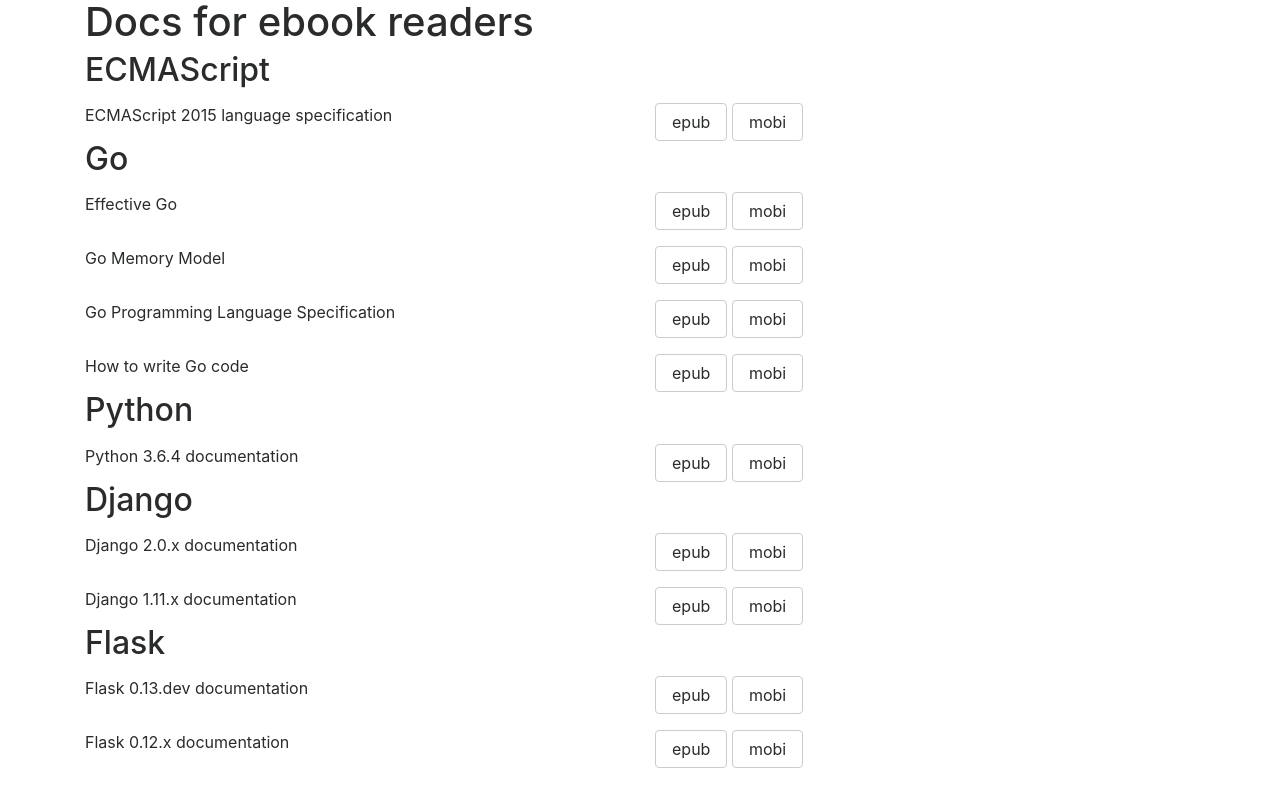
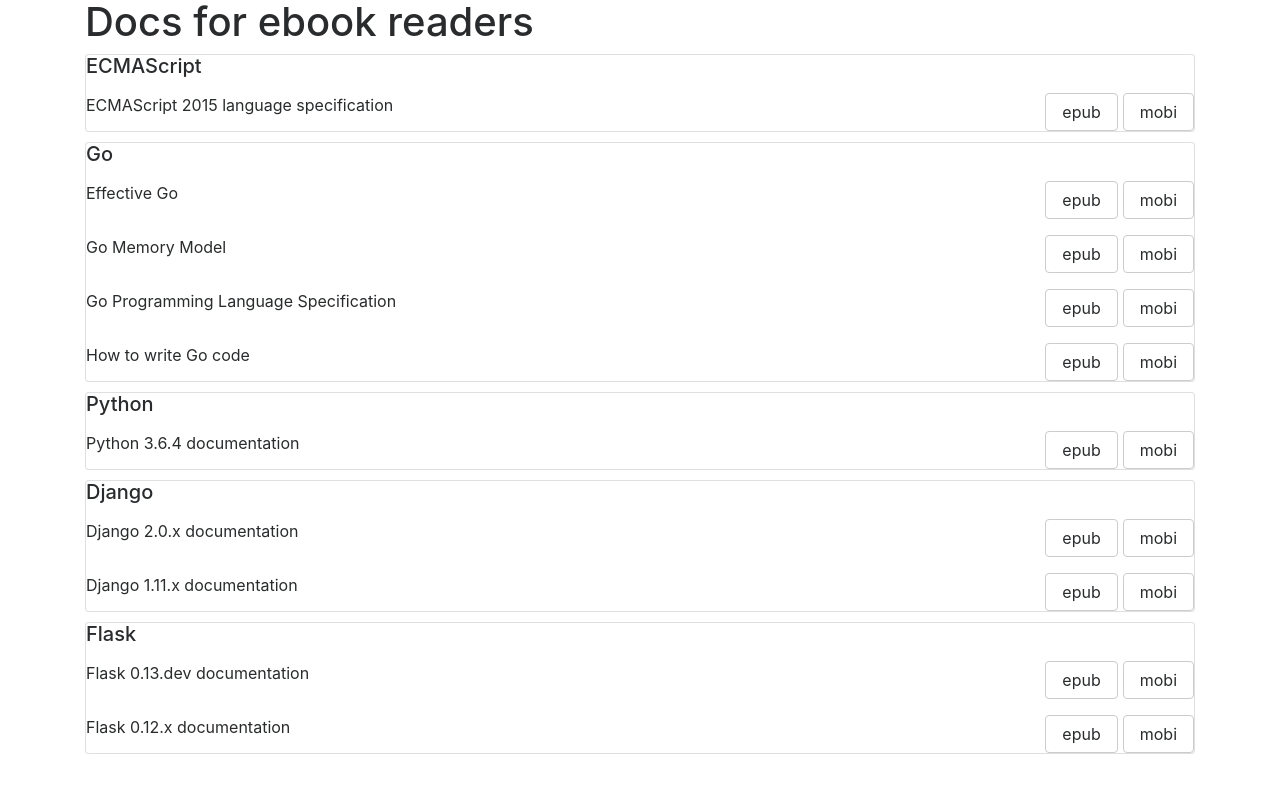
Before and after one commit to pferretti/docsforreaders, a plain HTML site: page docs/index.html in a window 1280 px wide. Drawn offline with nearby package versions, Linux system fonts and the light colour scheme.

Commit message:
Better styles for index page

```diff
--- a/docs/index.html
+++ b/docs/index.html
@@ -3,6 +3,7 @@
 <head>
 <meta charset="UTF-8">
 <link rel="stylesheet" href="https://maxcdn.bootstrapcdn.com/bootstrap/4.0.0-beta.3/css/bootstrap.min.css" integrity="sha384-Zug+QiDoJOrZ5t4lssLdxGhVrurbmBWopoEl+M6BdEfwnCJZtKxi1KgxUyJq13dy" crossorigin="anonymous">
+<link rel="stylesheet" href="./style.css">
 <title>Docs for readers</title>
 <style>
     .container .row {
@@ -14,23 +15,30 @@
 <body>
 <div class="container">
     <h1>Docs for ebook readers</h1>
-    <h2>ECMAScript</h2>
+
+    <div class="card">
+        <div class="card-body">
+            <h5 class="card-title">ECMAScript</h5>
             <div class="row">
                 <div class="col">
                     ECMAScript 2015 language specification
                 </div>
-        <div class="col">
+                <div class="col download-buttons">
                     <a role="button" class="btn btn-secondary" href="https://github.com/pferretti/docsforreaders/raw/master/ecma/ECMAScript%202015%20Language%20Specification.epub">epub</a>
                     <a role="button" class="btn btn-secondary" href="https://github.com/pferretti/docsforreaders/raw/master/ecma/ECMAScript%202015%20Language%20Specification.mobi">mobi</a>
                 </div>
             </div>
+        </div>
+    </div>
 
-    <h2>Go</h2>
+    <div class="card">
+        <div class="card-body">
+            <h5 class="card-title">Go</h5>
             <div class="row">
                 <div class="col">
                     Effective Go
                 </div>
-        <div class="col">
+                <div class="col download-buttons">
                     <a role="button" class="btn btn-secondary" href="https://github.com/pferretti/docsforreaders/raw/master/go/Effective%20Go.epub">epub</a>
                     <a role="button" class="btn btn-secondary" href="https://github.com/pferretti/docsforreaders/raw/master/go/Effective%20Go.mobi">mobi</a>
                 </div>
@@ -39,7 +47,7 @@
                 <div class="col">
                     Go Memory Model
                 </div>
-        <div class="col">
+                <div class="col download-buttons">
                     <a role="button" class="btn btn-secondary" href="https://github.com/pferretti/docsforreaders/raw/master/go/Go%20Memory%20Model.epub">epub</a>
                     <a role="button" class="btn btn-secondary" href="https://github.com/pferretti/docsforreaders/raw/master/go/Go%20Memory%20Model.mobi">mobi</a>
                 </div>
@@ -48,7 +56,7 @@
                 <div class="col">
                     Go Programming Language Specification
                 </div>
-        <div class="col">
+                <div class="col download-buttons">
                     <a role="button" class="btn btn-secondary" href="https://github.com/pferretti/docsforreaders/raw/master/go/Go%20Programming%20Language%20Specification.epub">epub</a>
                     <a role="button" class="btn btn-secondary" href="https://github.com/pferretti/docsforreaders/raw/master/go/Go%20Programming%20Language%20Specification.mobi">mobi</a>
                 </div>
@@ -57,29 +65,37 @@
                 <div class="col">
                     How to write Go code
                 </div>
-        <div class="col">
+                <div class="col download-buttons">
                     <a role="button" class="btn btn-secondary" href="https://github.com/pferretti/docsforreaders/raw/master/go/How%20to%20Write%20Go%20Code.epub">epub</a>
                     <a role="button" class="btn btn-secondary" href="https://github.com/pferretti/docsforreaders/raw/master/go/How%20to%20Write%20Go%20Code.mobi">mobi</a>
                 </div>
             </div>
+        </div>
+    </div>
 
-    <h2>Python</h2>
+    <div class="card">
+        <div class="card-body">
+            <h5 class="card-title">Python</h5>
             <div class="row">
                 <div class="col">
                     Python 3.6.4 documentation
                 </div>
-        <div class="col">
+                <div class="col download-buttons">
                     <a role="button" class="btn btn-secondary" href="https://github.com/pferretti/docsforreaders/raw/master/python/Python%203.6.4%20documentation%20-%20Python%20Documentation%20Authors.epub">epub</a>
                     <a role="button" class="btn btn-secondary" href="https://github.com/pferretti/docsforreaders/raw/master/python/Python%203.6.4%20documentation%20-%20Python%20Documentation%20Authors.mobi">mobi</a>
                 </div>
             </div>
+        </div>
+    </div>
 
-    <h2>Django</h2>
+    <div class="card">
+        <div class="card-body">
+            <h5 class="card-title">Django</h5>
             <div class="row">
                 <div class="col">
                     Django 2.0.x documentation
                 </div>
-        <div class="col">
+                <div class="col download-buttons">
                     <a role="button" class="btn btn-secondary" href="https://github.com/pferretti/docsforreaders/raw/master/django/Django%202.0%20documentation%20-%20Django%20Software%20Foundation.epub">epub</a>
                     <a role="button" class="btn btn-secondary" href="https://github.com/pferretti/docsforreaders/raw/master/django/Django%202.0%20documentation%20-%20Django%20Software%20Foundation.mobi">mobi</a>
                 </div>
@@ -88,18 +104,22 @@
                 <div class="col">
                     Django 1.11.x documentation
                 </div>
-        <div class="col">
+                <div class="col download-buttons">
                     <a role="button" class="btn btn-secondary" href="https://github.com/pferretti/docsforreaders/raw/7eb8c89acd501d2dc0c53374b3a6fe8a93247f65/django/Django%201.11.x%20documentation%20-%20Django%20Software%20Foundation.epub">epub</a>
                     <a role="button" class="btn btn-secondary" href="https://github.com/pferretti/docsforreaders/raw/7eb8c89acd501d2dc0c53374b3a6fe8a93247f65/django/Django%201.11.x%20documentation%20-%20Django%20Software%20Foundation.mobi">mobi</a>
                 </div>
             </div>
+        </div>
+    </div>
 
-    <h2>Flask</h2>
+    <div class="card">
+        <div class="card-body">
+            <h5 class="card-title">Flask</h5>
             <div class="row">
                 <div class="col">
                     Flask 0.13.dev documentation
                 </div>
-        <div class="col">
+                <div class="col download-buttons">
                     <a role="button" class="btn btn-secondary" href="https://github.com/pferretti/docsforreaders/raw/master/flask/Flask%200.13.dev%20documentation.epub">epub</a>
                     <a role="button" class="btn btn-secondary" href="https://github.com/pferretti/docsforreaders/raw/master/flask/Flask%200.13.dev%20documentation.mobi">mobi</a>
                 </div>
@@ -108,9 +128,11 @@
                 <div class="col">
                     Flask 0.12.x documentation
                 </div>
-        <div class="col">
+                <div class="col download-buttons">
                     <a role="button" class="btn btn-secondary" href="https://github.com/pferretti/docsforreaders/raw/master/flask/Flask%200.12.x%20documentation.epub">epub</a>
                     <a role="button" class="btn btn-secondary" href="https://github.com/pferretti/docsforreaders/raw/master/flask/Flask%200.12.x%20documentation.mobi">mobi</a>
+                </div>
+            </div>
         </div>
     </div>
 </div>
--- /dev/null
+++ b/docs/style.css
@@ -0,0 +1,12 @@
+.card {
+    margin-top: 10px;
+}
+
+.download-buttons {
+    display: flex;
+    justify-content: flex-end;
+}
+
+.download-buttons a {
+    margin-left: 5px;
+}
```
Lines whose indentation alone changed are shown as unchanged.
